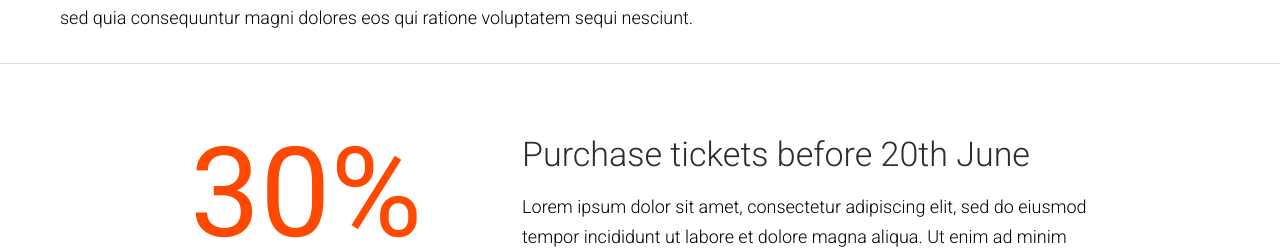
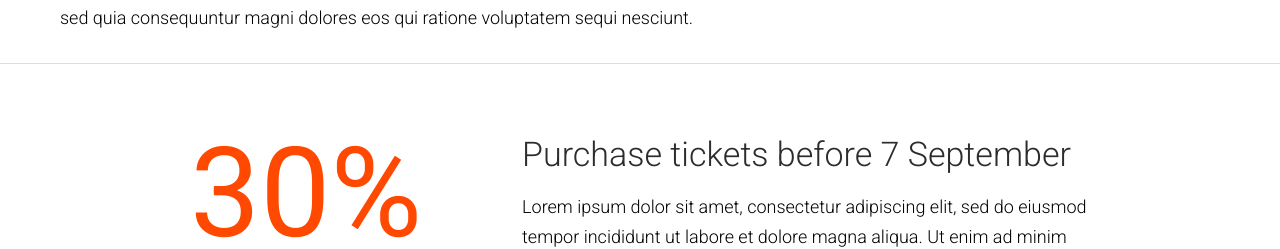
Before and after one commit to B-HANSEN/The_Venue, a React (Create React App) app: page / in a window 1280 px wide. Shown: the part 1724-1973 px from the top of the page. Built offline with nearby package versions, Linux system fonts and the light colour scheme.

Commit message:
update readme.md, tweak the discount date and align with deadline

```diff
--- a/src/eventData.js
+++ b/src/eventData.js
@@ -4,6 +4,7 @@
 // Note: EVENT.date is the real advertised event date and is displayed in the UI.
 // The countdown timer in TimeUntil.js uses a rolling deadline strategy instead —
 // keeping the counter always live for demo purposes, independent of this date.
+// DISCOUNT.deadlineText is also derived from EVENT.date — always 3 months before the event.
 export const EVENT = {
 	artist: 'Ariana Grande',
 	date: '7 December 2026',
@@ -16,9 +17,15 @@ export const EVENT = {
 		'https://www.google.com/maps/embed?pb=!1m18!1m12!1m3!1d59264.83897476167!2d-118.34234276499807!3d34.10155597447344!2m3!1f0!2f0!3f0!3m2!1i1024!2i768!4f13.1!3m3!1m2!1s0x0%3A0x6a6f62cf3836e2fd!2sHollywood%20Bowl!5e0!3m2!1sen!2ses!4v1605393565910!5m2!1sen!2ses',
 };
 
+const ticketDeadline = (() => {
+	const d = new Date(EVENT.date);
+	d.setMonth(d.getMonth() - 3);
+	return d.toLocaleDateString('en-GB', { day: 'numeric', month: 'long' });
+})();
+
 export const DISCOUNT = {
 	percentage: 30,
-	deadlineText: 'Purchase tickets before 20th June',
+	deadlineText: `Purchase tickets before ${ticketDeadline}`,
 	link: 'http://google.com',
 };
 
```
Also changed, not shown: 2 other files (tests, documents, lock files or other folders).
